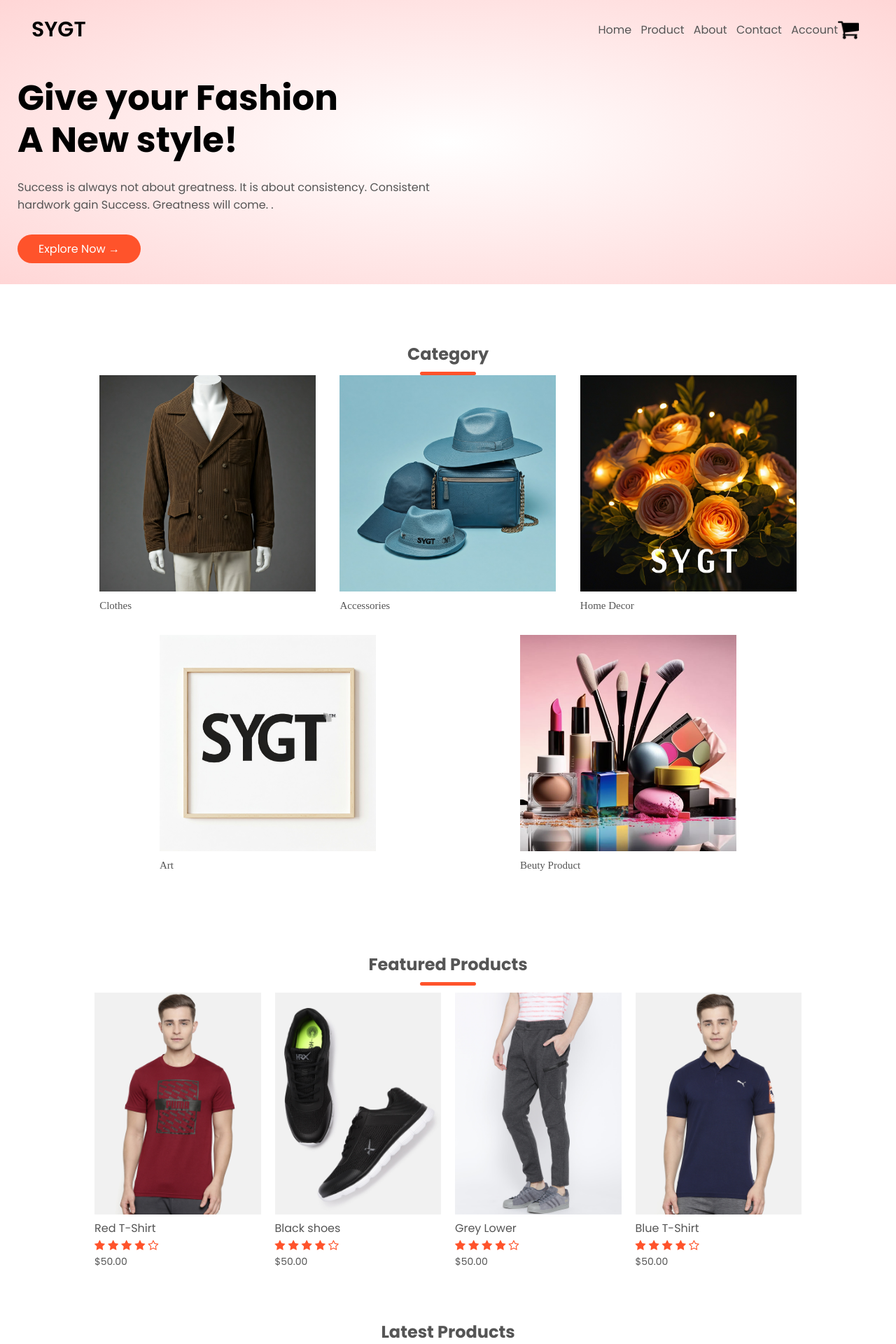
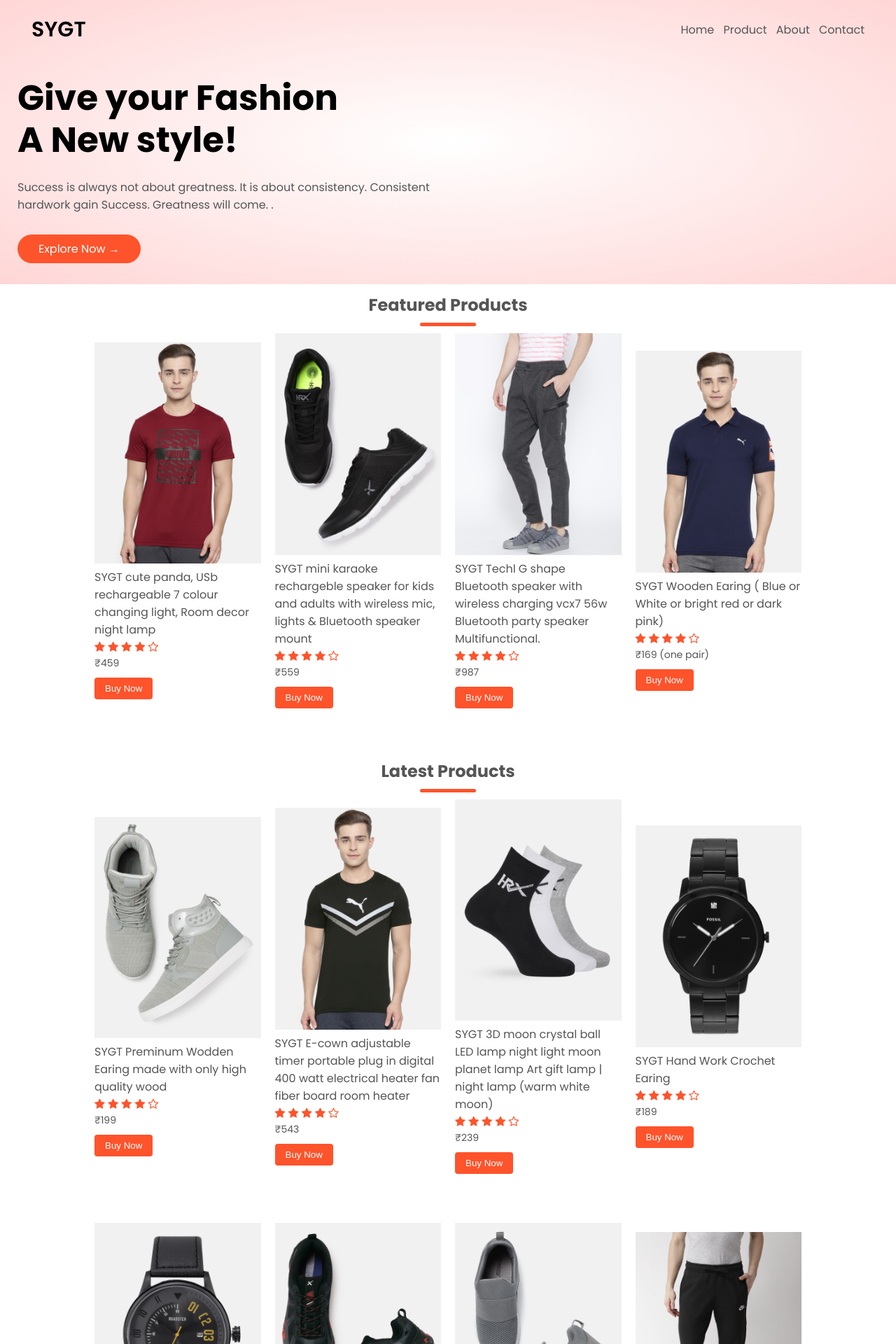
Before and after one commit to SY-GT/SYGT, a PHP site: page / in a window 1280 px wide. Shown: the top 1920 px of the page at 70% size. Run offline with PHP 8.4, Linux system fonts and the light colour scheme.

Commit message:
Add files via upload

```diff
--- a/index.html
+++ b/index.html
@@ -3,6 +3,26 @@
 <head>
     <meta name="viewport" content="width=device-width, initial-scale=1.0">
     <title>SYGT</title>
+
+
+    <!-- Open Graph / Social Media Meta Tags -->
+    <meta property="og:title" content="SYGT">
+    <meta property="og:description" content="Our mission to provide best quality product at a affordable price">
+    <meta property="og:image" content="SYGT-SHARE.jpg">
+    <meta property="og:url" content="https://sy-gt.github.io/SYGT/">
+    <meta property="og:type" content="website">
+
+    <!-- Twitter Card Meta Tags (optional) -->
+    <meta name="twitter:card" content="summary_large_image">
+    <meta name="twitter:title" content="SYGT">
+    <meta name="twitter:description" content="Our mission to provide best quality product at a affordable price">
+    <meta name="twitter:image" content="https://yourwebsite.com/path-to-your-image.jpg">
+
+
+
+
+
+
     <meta charset="UTF-8">
     <link rel="stylesheet" href="style.css">
     <link rel="preconnect" href="https://fonts.googleapis.com">
@@ -37,13 +57,9 @@
                             <a href="">Contact</a>
                         </li>
 
-                        <li>
-                            <a href="Backend/index.php">Account</a>
-                        </li>
-
                     </ul>
                 </nav>
-                <img src="Images/cart.png" width="30px" height="30px" id="cart">
+
                 <img src="Images/menu.png" class="menu" onclick="menutoogle()">
             </div>
             <section id="home">
@@ -62,52 +78,14 @@
             </div>
         </div>
     </section>
-    <!----------category---------->
-    <div class="categories">
-        <h2 class="product"> Category </h2>
-        <div class="box">
-            <div class="row">
-                <div class="col-3">
-
-
-                    <a href="Maintaince.html"> <img src="Images/Clothing.jpg">Clothes</a>
-                </div>
-                <div class="col-3">
-
-                    <a href="Maintaince.html"><img src="Images/accessories.jpg">Accessories</a>
-                </div>
-
-                <div class="col-3">
-
-                    <a href="Maintaince.html"><img src="Images/home-decor.jpg">Home Decor</a>
-                </div>
-            </div>
-            <div class="row">
-                <div class="col-3">
-
-
-                    <a href="Maintaince.html"> <img src="Images/art.jpg">Art</a>
-                </div>
-
-                <div class="col-3">
-
-                    <a href="Maintaince.html"><img src="Images/Beauty.jpg">Beuty Product</a>
-                </div>
-            </div>
-        </div>
-
-    </div>
-</div>
-
 <!----------Product---------->
 <section id="product">
     <div class="box">
         <h2 class="product"> Featured Products</h2>
         <div class="row">
             <div class="col-4">
-                <a href="">
                 <img src="Images/product-1.jpg">
-                    <h4>Red T-Shirt</h4>
+                <h4>SYGT cute panda, USb rechargeable 7 colour changing light, Room decor night lamp </h4>
                 <div class="rating">
                     <i class="fa fa-star"></i>
                     <i class="fa fa-star"></i>
@@ -115,15 +93,12 @@
                     <i class="fa fa-star"></i>
                     <i class="fa fa-star-o"></i>
                 </div>
-                    <p>
-                        $50.00
-                    </p>
-                </a>
+                <p>₹459</p>
+                <button class="buy-button">Buy Now</button>
             </div>
             <div class="col-4">
-                <a href="">
                 <img src="Images/product-2.jpg">
-                    <h4>Black shoes</h4>
+                <h4>SYGT mini karaoke rechargeble speaker for kids and adults with wireless mic, lights & Bluetooth speaker mount</h4>
                 <div class="rating">
                     <i class="fa fa-star"></i>
                     <i class="fa fa-star"></i>
@@ -131,15 +106,13 @@
                     <i class="fa fa-star"></i>
                     <i class="fa fa-star-o"></i>
                 </div>
-                    <p>
-                        $50.00
-                    </p>
-                </a>
+                <p>₹559</p>
+                <button class="buy-button">Buy Now</button>
             </div>
             <div class="col-4">
-                <a href="">
                 <img src="Images/product-3.jpg">
-                    <h4>Grey Lower</h4>
+                <h4>SYGT Techl G shape Bluetooth speaker with wireless charging vcx7 56w Bluetooth party speaker
+Multifunctional. </h4>
                 <div class="rating">
                     <i class="fa fa-star"></i>
                     <i class="fa fa-star"></i>
@@ -147,15 +120,12 @@
                     <i class="fa fa-star"></i>
                     <i class="fa fa-star-o"></i>
                 </div>
-                    <p>
-                        $50.00
-                    </p>
-                </a>
+                <p>₹987</p>
+                <button class="buy-button">Buy Now</button>
             </div>
             <div class="col-4">
-                <a href="">
                 <img src="Images/product-4.jpg">
-                    <h4>Blue T-Shirt</h4>
+                <h4>SYGT Wooden Earing ( Blue or White or bright red or dark pink)</h4>
                 <div class="rating">
                     <i class="fa fa-star"></i>
                     <i class="fa fa-star"></i>
@@ -163,18 +133,16 @@
                     <i class="fa fa-star"></i>
                     <i class="fa fa-star-o"></i>
                 </div>
-                    <p>
-                        $50.00
-                    </p>
-                </a>
+                <p>₹169 (one pair)</p>
+                <button class="buy-button">Buy Now</button>
             </div>
         </div>
+
         <h2 class="product"> Latest Products</h2>
         <div class="row">
             <div class="col-4">
-                <a href="">
                 <img src="Images/product-5.jpg">
-                    <h4>Grey Shoes</h4>
+                <h4>SYGT Preminum Wodden Earing made with only high quality wood</h4>
                 <div class="rating">
                     <i class="fa fa-star"></i>
                     <i class="fa fa-star"></i>
@@ -182,15 +150,12 @@
                     <i class="fa fa-star"></i>
                     <i class="fa fa-star-o"></i>
                 </div>
-                    <p>
-                        $50.00
-                    </p>
-                </a>
+                <p>₹199</p>
+                <button class="buy-button">Buy Now</button>
             </div>
             <div class="col-4">
-                <a href="">
                 <img src="Images/product-6.jpg">
-                    <h4>Grey T-Shirt</h4>
+                <h4>SYGT E-cown adjustable timer portable plug in digital 400 watt electrical heater fan fiber board room heater </h4>
                 <div class="rating">
                     <i class="fa fa-star"></i>
                     <i class="fa fa-star"></i>
@@ -198,15 +163,12 @@
                     <i class="fa fa-star"></i>
                     <i class="fa fa-star-o"></i>
                 </div>
-                    <p>
-                        $50.00
-                    </p>
-                </a>
+                <p>₹543</p>
+                <button class="buy-button">Buy Now</button>
             </div>
             <div class="col-4">
-                <a href="">
-                    <img src="Images/product-8.jpg">
-                    <h4>Fossil Black Watch</h4>
+                <img src="Images/product-7.jpg">
+                <h4>SYGT 3D moon crystal ball LED lamp night light moon planet lamp Art gift lamp | night lamp (warm white moon)  </h4>
                 <div class="rating">
                     <i class="fa fa-star"></i>
                     <i class="fa fa-star"></i>
@@ -214,15 +176,12 @@
                     <i class="fa fa-star"></i>
                     <i class="fa fa-star-o"></i>
                 </div>
-                    <p>
-                        $250.00
-                    </p>
-                </a>
+                <p>₹239</p>
+                <button class="buy-button">Buy Now</button>
             </div>
             <div class="col-4">
-                <a href="">
-                    <img src="Images/product-10.jpg">
-                    <h4>Black Shoes</h4>
+                <img src="Images/product-8.jpg">
+                <h4>SYGT Hand Work Crochet Earing</h4>
                 <div class="rating">
                     <i class="fa fa-star"></i>
                     <i class="fa fa-star"></i>
@@ -230,50 +189,150 @@
                     <i class="fa fa-star"></i>
                     <i class="fa fa-star-o"></i>
                 </div>
-                    <p>
-                        $50.00
-                    </p>
-                </a>
+                <p>₹189</p>
+                <button class="buy-button">Buy Now</button>
+            </div>
+             <div class="col-4">
+                <img src="Images/product-9.jpg">
+                <h4>SYGT Hand Knitted Crochet Earing</h4>
+                <div class="rating">
+                    <i class="fa fa-star"></i>
+                    <i class="fa fa-star"></i>
+                    <i class="fa fa-star"></i>
+                    <i class="fa fa-star"></i>
+                    <i class="fa fa-star-o"></i>
+                </div>
+                <p>₹179</p>
+                <button class="buy-button">Buy Now</button>
+            </div>
+             <div class="col-4">
+                <img src="Images/product-10.jpg">
+                <h4>SYGT Hand Wodden Earing (1 peice)</h4>
+                <div class="rating">
+                    <i class="fa fa-star"></i>
+                    <i class="fa fa-star"></i>
+                    <i class="fa fa-star"></i>
+                    <i class="fa fa-star"></i>
+                    <i class="fa fa-star-o"></i>
+                </div>
+                <p>₹163</p>
+                <button class="buy-button">Buy Now</button>
+            </div>
+
+            <div class="col-4">
+                <img src="Images/product-11.jpg">
+                <h4>SYGT Hand Knitted Crochet Earing</h4>
+                <div class="rating">
+                    <i class="fa fa-star"></i>
+                    <i class="fa fa-star"></i>
+                    <i class="fa fa-star"></i>
+                    <i class="fa fa-star"></i>
+                    <i class="fa fa-star-o"></i>
+                </div>
+                <p>₹179</p>
+                <button class="buy-button">Buy Now</button>
+            </div>
+
+
+
+
+             <div class="col-4">
+                <img src="Images/product-12.jpg">
+                <h4>SYGT Hand Wodden Earing </h4>
+                <div class="rating">
+                    <i class="fa fa-star"></i>
+                    <i class="fa fa-star"></i>
+                    <i class="fa fa-star"></i>
+                    <i class="fa fa-star"></i>
+                    <i class="fa fa-star-o"></i>
+                </div>
+                <p>₹163</p>
+                <button class="buy-button">Buy Now</button>
+            </div>
+
+
+
+            <div class="col-4">
+                <img src="Images/product-13.jpg">
+                <h4>Crochet Hand Made Earing</h4>
+                <div class="rating">
+                    <i class="fa fa-star"></i>
+                    <i class="fa fa-star"></i>
+                    <i class="fa fa-star"></i>
+                    <i class="fa fa-star"></i>
+                    <i class="fa fa-star-o"></i>
+                </div>
+                <p>₹149</p>
+                <button class="buy-button">Buy Now</button>
+            </div>
+
+
+
+
+            <div class="col-4">
+                <img src="Images/product-15.jpg">
+                <h4>Crochet Hand Made Earing</h4>
+                <div class="rating">
+                    <i class="fa fa-star"></i>
+                    <i class="fa fa-star"></i>
+                    <i class="fa fa-star"></i>
+                    <i class="fa fa-star"></i>
+                    <i class="fa fa-star-o"></i>
+                </div>
+                <p>₹149</p>
+                <button class="buy-button">Buy Now</button>
+            </div>
+
+            <div class="col-4">
+                <img src="Images/product-16.jpg">
+                <h4>Crochet Hand Made Earing</h4>
+                <div class="rating">
+                    <i class="fa fa-star"></i>
+                    <i class="fa fa-star"></i>
+                    <i class="fa fa-star"></i>
+                    <i class="fa fa-star"></i>
+                    <i class="fa fa-star-o"></i>
+                </div>
+                <p>₹149</p>
+                <button class="buy-button">Buy Now</button>
+            </div>
+
+
+
         </div>
     </div>
-    </div>
-    <!--------offer-------->
+
+    <!--------Offer-------
     <div class="offer">
         <div class="box">
             <div class="row">
-
                 <div class="col-2">
                     <img src="Images/Rolex.jpg" class="offer-img">
                 </div>
                 <div class="col-2">
-                    <p>
-                        Exclusively Available On Shopify
-                    </p>
-                    <h1>
-                        Rolex GMT-Master II
-                    </h1>
-                    <small>
-                        A Rolex GMT-Master II watch with a green dial and black bezel, set against a backdrop of luxury items.
-                    </small>
+                    <p>Exclusively Available</p>
+                    <h1>Rolex GMT-Master II</h1>
+                    <small>A Rolex GMT-Master II watch with a green dial and black bezel</small>
                     <br>
-                    <a href="" class="btn">
-                        Buy Now &#8594;
-                    </a>
+                   <button class="buy-button">Buy Now for ₹75K</button>&#8594;
+
                 </div>
             </div>
         </div>
     </div>
 </section>
-<!----------about-------->
+
+
+    --->
+
+<!----------Testimonials--->
 <section id="about">
     <div class="testimonial">
         <div class="box">
             <div class="row">
                 <div class="col-3">
-                    <i class="fa fa-quote-left" style="color:#ff532b"></i>
-                    <p>
-                        I absolutely love shopping on SYGT! The site is easy to navigate, the product selection is amazing, and the customer service is top-notch.
-                    </p>
+                    <i class="fa fa-quote-left"></i>
+                    <p>I absolutely love shopping on SYGT! First I thought it is scam but as soon as i recieved my parcel i start to believe in it.</p>
                     <div class="rating">
                         <i class="fa fa-star"></i>
                         <i class="fa fa-star"></i>
@@ -282,13 +341,11 @@
                         <i class="fa fa-star-o"></i>
                     </div>
                     <img src="Images/user-1.png" class="testimonial-img">
-                    <h3>Seon Parker</h3>
+                    <h3>Janvi Sharma</h3>
                 </div>
                 <div class="col-3">
-                    <i class="fa fa-quote-left" style="color:#ff532b"></i>
-                    <p>
-                        Exceptional Experience! I’ve had nothing but great experiences with SYGT. The prices are competitive, and the quality of the products exceeded my expectations.
-                    </p>
+                    <i class="fa fa-quote-left"></i>
+                    <p>Exceptional Experience! I've had nothing but great experiences with SYGT. The prices are competitive, and the quality of the products exceeded my expectations. Guys you can buy from this website.</p>
                     <div class="rating">
                         <i class="fa fa-star"></i>
                         <i class="fa fa-star"></i>
@@ -297,13 +354,11 @@
                         <i class="fa fa-star-half-o"></i>
                     </div>
                     <img src="Images/user-2.png" class="testimonial-img">
-                    <h3>Mike Smith</h3>
+                    <h3>Arjun Singh</h3>
                 </div>
                 <div class="col-3">
-                    <i class="fa fa-quote-left" style="color:#ff532b"></i>
-                    <p>
-                        Highly Satisfied! SYGT has been a game-changer for me. Their customer support team is so responsive and helpful, and the products are always as advertised.
-                    </p>
+                    <i class="fa fa-quote-left"></i>
+                    <p>Highly Satisfied! SYGT has been a game-changer for me. Their customer support team is so responsive and helpful, and the products are always as advertised.</p>
                     <div class="rating">
                         <i class="fa fa-star"></i>
                         <i class="fa fa-star"></i>
@@ -312,12 +367,14 @@
                         <i class="fa fa-star"></i>
                     </div>
                     <img src="Images/user-3.png" class="testimonial-img">
-                    <h3>Mabel Joe</h3>
+                    <h3>Queen..!?</h3>
                 </div>
             </div>
         </div>
     </div>
 </section>
+
+
 <!-------footer------->
 <div class="footer">
     <div class="container">
@@ -342,7 +399,7 @@
             <div class="footer-col-3">
                 <h3>Useful Links</h3>
                 <ul>
-                    <li><i class="fa fa-code"></i> Codes</li>
+                    <li><i class="fa fa-code"></i> Discount Code</li>
                     <li><i class="fa fa-handshake-o"></i> Join Affiliate</li>
                     <li><i class="fa fa-undo"></i> Return Policy</li>
                     <li><i class="fa fa-envelope"></i> Contact</li>
@@ -369,5 +426,120 @@
 </div>
 <!-------js toogle ----->
 <script src="script.js"></script>
+
+
+<div id="instagramPopup" class="popup-container">
+  <div class="popup-content">
+    <span class="close-btn">&times;</span>
+    <h3>Order via Instagram DM</h3>
+    <p>Send us your details, and we'll confirm your order!</p>
+
+      <!--Form for Payment------->
+
+    <form id="dmForm">
+      <!-- Personal Information -->
+      <div class="form-group">
+        <input type="text" placeholder="First Name" id="firstName" required>
+        <input type="text" placeholder="Last Name" id="lastName" required>
+      </div>
+
+      <input type="tel" placeholder="Phone Number (with country code)" id="popupPhone" required>
+      <input type="email" placeholder="Email (Optional)" id="popupEmail">
+
+      <!-- Address Information -->
+      <input type="text" placeholder="Address (House No./Plot No./Flat No.)" id="addressLine1" required>
+      <input type="text" placeholder="Area, Road, Landmark, etc." id="addressLine2" required>
+
+      <div class="form-group">
+        <input type="text" placeholder="City" id="city" required>
+        <input type="text" placeholder="Pin Code" id="postalCode" required>
+      </div>
+
+      <!-- Indian State Dropdown -->
+      <select id="IndianState" required>
+        <option value="" disabled selected>Select your Province/State</option>
+        <option value="Andhra Pradesh">Andhra Pradesh</option>
+        <option value="Arunachal Pradesh">Arunachal Pradesh</option>
+        <option value="Assam">Assam</option>
+        <option value="Bihar">Bihar</option>
+        <option value="Chhattisgarh">Chhattisgarh</option>
+        <option value="Delhi">Delhi</option>
+        <option value="Goa">Goa</option>
+        <option value="Gujarat">Gujarat</option>
+        <option value="Haryana">Haryana</option>
+        <option value="Himachal Pradesh">Himachal Pradesh</option>
+        <option value="Jharkhand">Jharkhand</option>
+        <option value="Jammu and Kashmir">Jammu and Kashmir</option>
+       <option value="Karnataka">Karnataka</option>
+        <option value="Kerala">Kerala</option>
+        <option value="Madhya Pradesh">Madhya Pradesh</option>
+        <option value="Maharashtra">Maharashtra</option>
+        <option value="Manipur">Manipur</option>
+        <option value="Meghalaya">Meghalaya</option>
+        <option value="Mizoram">Mizoram</option>
+        <option value="Nagaland">Nagaland</option>
+        <option value="Odisha">Odisha</option>
+        <option value="Punjab">Punjab</option>
+        <option value="Rajasthan">Rajasthan</option>
+        <option value="Sikkim">Sikkim</option>
+        <option value="Tamil Nadu">Tamil Nadu</option>
+        <option value="Telangana">Telangana</option>
+        <option value="Tripura">Tripura</option>
+        <option value="Uttar Pradesh">Uttar Pradesh</option>
+        <option value="Uttarakhand">Uttarakhand</option>
+        <option value="West Bengal">West Bengal</option>
+
+      </select>
+
+      <button type="submit" class="submit-btn">Send via Instagram</button>
+    </form>
+  </div>
+</div>
+
+<!-- Add this script before </body> -->
+<script>
+  // Open Popup
+  document.querySelectorAll(".buy-button").forEach(button => {
+    button.addEventListener("click", function(e) {
+      e.preventDefault();
+      document.getElementById("instagramPopup").style.display = "flex";
+    });
+  });
+
+  // Close Popup
+  document.querySelector(".close-btn").addEventListener("click", function() {
+    document.getElementById("instagramPopup").style.display = "none";
+  });
+
+// Submit Form & Redirect to Instagram DM
+document.getElementById("dmForm").addEventListener("submit", function(e) {
+  e.preventDefault();
+  const firstName = document.getElementById("firstName").value;
+  const lastName = document.getElementById("lastName").value;
+  const phone = document.getElementById("popupPhone").value;
+  const email = document.getElementById("popupEmail").value || "Not provided";
+  const addressLine1 = document.getElementById("addressLine1").value;
+  const addressLine2 = document.getElementById("addressLine2").value;
+  const city = document.getElementById("city").value;
+  const postalCode = document.getElementById("postalCode").value;
+  const state = document.getElementById("IndianState").value;
+  const product = this.closest(".col-4")?.querySelector("h4")?.innerText || "Product";
+
+  // Instagram username
+  const instagramUsername = "gh0st._.80";
+
+  // Pre-filled message
+  const message = `Hi! I want to buy *${product}*.\n\nName: ${firstName} ${lastName}\nPhone: ${phone}\nEmail: ${email}\nAddress: ${addressLine1}, ${addressLine2}, ${city}, ${state} - ${postalCode}`;
+
+  // Open Instagram DM window
+  const url = `https://www.instagram.com/direct/t/${instagramUsername}?text=${encodeURIComponent(message)}`;
+  const newTab = window.open();
+  newTab.location.href = url;
+
+  // Close popup
+  document.getElementById("instagramPopup").style.display = "none";
+});
+</script>
+
 </body>
 </html>
--- a/style.css
+++ b/style.css
@@ -323,3 +323,66 @@ small {
     color:#555;
     font-size: 16px;
 }
+/* Popup Styling */
+.popup-container {
+  display: none;
+  position: fixed;
+  top: 0;
+  left: 0;
+  width: 100%;
+  height: 100%;
+  background: rgba(0, 0, 0, 0.7);
+  z-index: 9999;
+  justify-content: center;
+  align-items: center;
+}
+
+.popup-content {
+  background: white;
+  padding: 20px;
+  border-radius: 10px;
+  width: 90%;
+  max-width: 400px;
+  text-align: center;
+  position: relative;
+}
+
+.close-btn {
+  position: absolute;
+  top: 10px;
+  right: 15px;
+  font-size: 24px;
+  cursor: pointer;
+}
+
+#dmForm input {
+  width: 100%;
+  padding: 10px;
+  margin: 10px 0;
+  border: 1px solid #ddd;
+  border-radius: 5px;
+}
+
+.submit-btn {
+  background: #E1306C; /* Instagram pink */
+  color: white;
+  border: none;
+  padding: 12px 20px;
+  border-radius: 5px;
+  cursor: pointer;
+  width: 100%;
+  font-weight: bold;
+  margin-top: 10px;
+}
+
+/* Buy Now Button */
+.buy-button {
+  background: #ff532b;
+  color: white;
+  border: none;
+  padding: 8px 15px;
+  border-radius: 4px;
+  cursor: pointer;
+  margin-top: 10px;
+  display: inline-block;
+}
```
Also changed, not shown: script.js (line endings or trailing spaces). Lines whose indentation alone changed are shown as unchanged.
